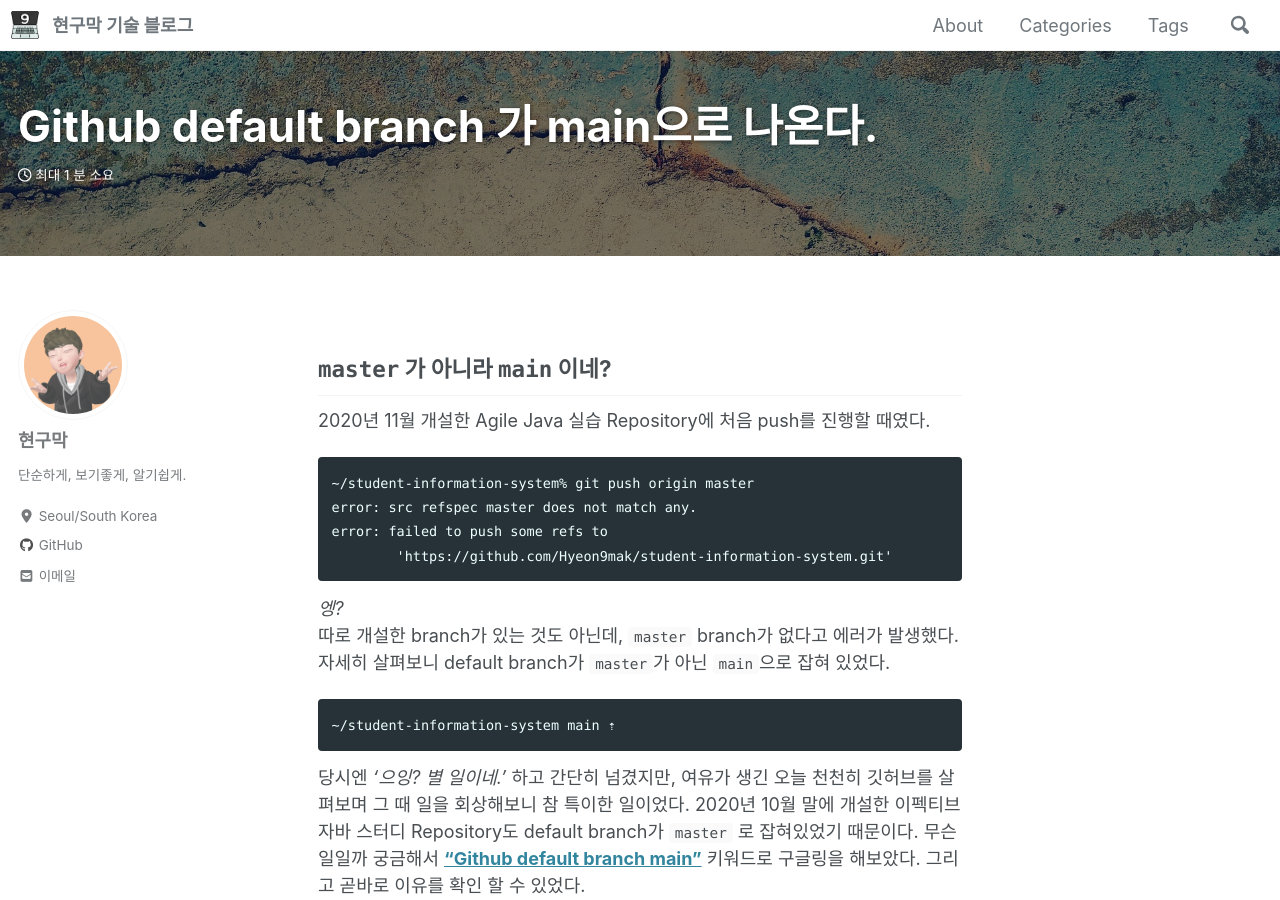
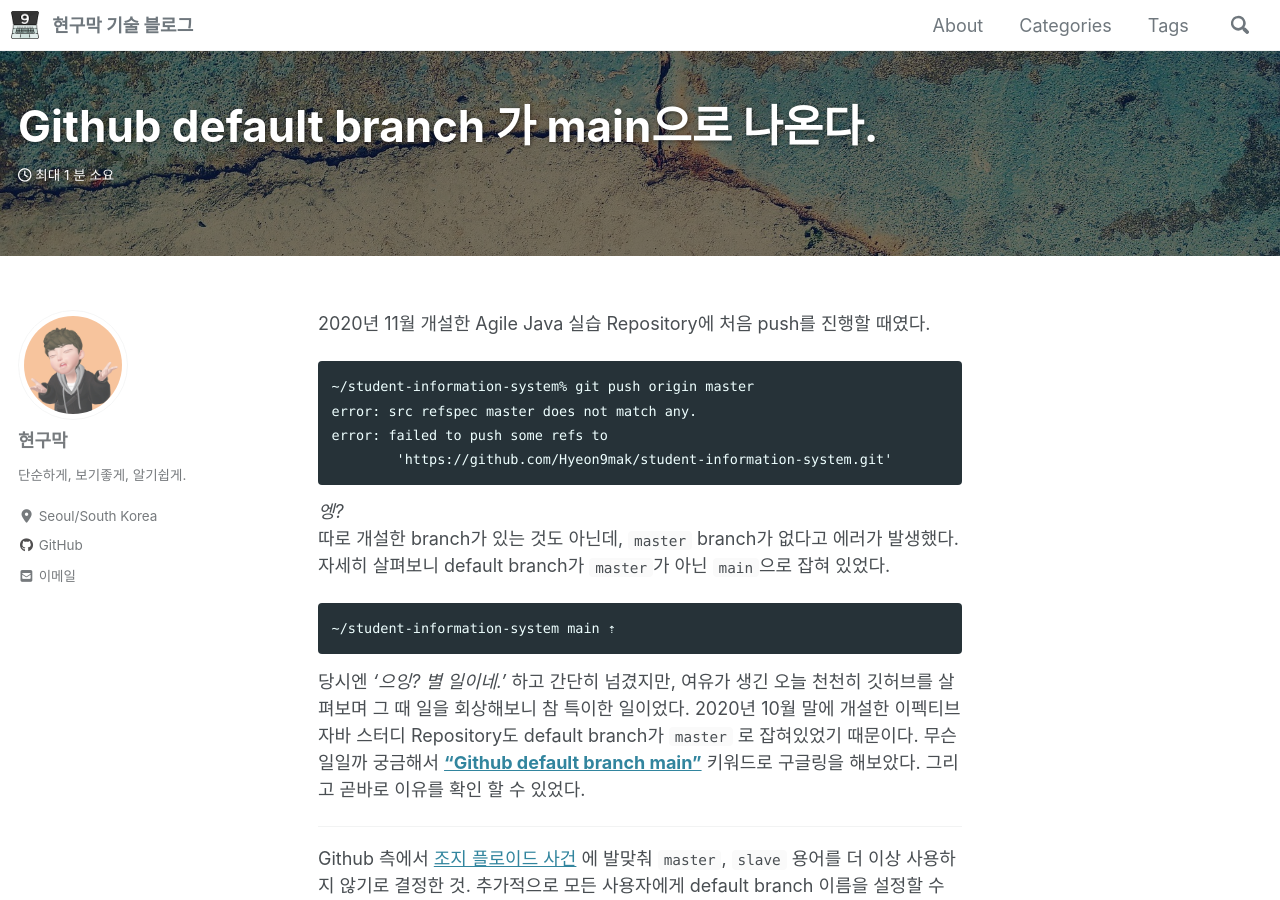
Before and after one commit to Hyeon9mak/Hyeon9mak.github.io, a Jekyll site: the page built from _posts/2021-01-01-github-default-branch-main.md, in a window 1280 px wide and 900 px high. Built offline with Jekyll 4.4.1, drawn with Linux system fonts in a browser that asks for light colours; cached includes are drawn as plain includes; nearby versions of some CDN libraries; comment, search, counter and statistics services are not loaded.

Commit message:
docs: delete first text in 2021-01-01-github-default-branch-main.md

````diff
--- a/_posts/2021-01-01-github-default-branch-main.md
+++ b/_posts/2021-01-01-github-default-branch-main.md
@@ -13,7 +13,7 @@
 toc_sticky: true
 toc_label: "Github default branch 가 main으로 나온다."
 ---
-## `master` 가 아니라 `main` 이네?
+
 2020년 11월 개설한 Agile Java 실습 Repository에 처음 push를 진행할 때였다.
 
 ```
````
